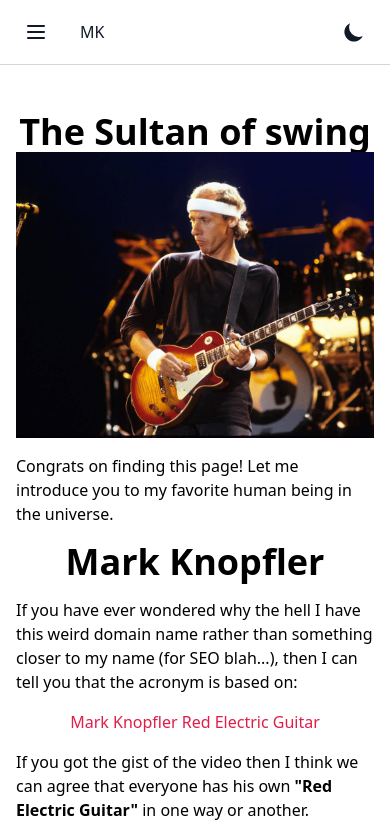
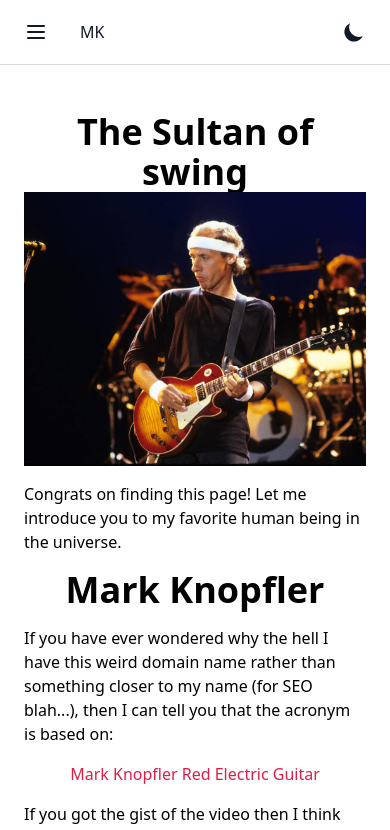
Before and after one commit to omaralsoudanii/mkreg.dev, a Next.js app: page /mk in a window 390 px wide. Shown: the top 830 px of the page. Built offline with nearby package versions, Linux system fonts and the light colour scheme; no server answers; what @tailwindcss/typography, tailwindcss-line-clamp would draw is missing.

Commit message:
prose sizes

```diff
--- a/src/components/Container/index.tsx
+++ b/src/components/Container/index.tsx
@@ -1,10 +1,10 @@
 export function Container({ children }) {
   return (
-    <article className="flex flex-col items-start justify-center w-full max-w-2xl mx-auto mb-20 lg:max-w-3xl">
-      <div
-        id="skip"
-        className="w-full !max-w-none mx-auto prose dark:prose-dark  lg:prose-lg"
-      >
+    <article
+      id="skip"
+      className="flex flex-col items-start justify-center w-full max-w-2xl mx-auto mb-20 lg:max-w-3xl"
+    >
+      <div className="prose sm:prose dark:prose-dark w-full mx-auto lg:prose lg:prose-lg  !max-w-none">
         {children}
       </div>
     </article>
--- a/src/components/Layouts/index.tsx
+++ b/src/components/Layouts/index.tsx
@@ -5,7 +5,7 @@ export function Main({ children }) {
   return (
     <div className="bg-light dark:bg-dark">
       <Header />
-      <main className="flex flex-col px-4 lg:px-0 justify-center bg-light dark:bg-dark">
+      <main className="flex flex-col justify-center px-6 bg-light dark:bg-dark">
         {children}
         <Footer />
       </main>
--- a/src/components/Seo/index.tsx
+++ b/src/components/Seo/index.tsx
@@ -82,7 +82,6 @@ export default function Seo({ data }) {
       <title key="title">{meta.title}</title>
       <meta name="robots" content="follow, index" />
       <meta name="googlebot" content="index,follow" />
-      <meta content="width=device-width, initial-scale=1" name="viewport" />
       <meta property="og:url" content={canonical} />
       <link rel="canonical" href={canonical} />
 
--- a/src/lib/MDXImage.js
+++ b/src/lib/MDXImage.js
@@ -23,6 +23,9 @@ module.exports = () => (tree) => {
           src={\`${imageNode.url}\`}
           width={${dimensions.width}}
           height={${dimensions.height}}
+          sizes={\`(max-width: 640px) 66vw,(max-width: 1200px) 50vw, 100vw\`}
+          layout={\`responsive\`}
+          quality={\`75\`}
       />`
 
         // Change node type from p to div to avoid nesting error
--- a/src/pages/_app.tsx
+++ b/src/pages/_app.tsx
@@ -2,10 +2,14 @@ import '@/styles/main.css'
 import { Main } from '@/components/Layouts'
 import { ThemeProvider } from 'next-themes'
 import type { AppProps } from 'next/app'
+import Head from 'next/head'
 
 function MyApp({ Component, pageProps }: AppProps) {
   return (
     <ThemeProvider attribute="class" enableSystem={true}>
+      <Head>
+        <meta content="width=device-width, initial-scale=1" name="viewport" />
+      </Head>
       <Main>
         <Component {...pageProps} />
       </Main>
--- a/src/styles/base.css
+++ b/src/styles/base.css
@@ -1,10 +1,25 @@
 @tailwind base;
 
+@layer base {
+  :root {
+    --font-sans: ui-sans-serif, system-ui, -apple-system, BlinkMacSystemFont,
+      'Segoe UI', 'Roboto', 'Oxygen', 'Noto Sans', 'Ubuntu', 'Cantarell',
+      'Fira Sans', 'Droid Sans', 'Helvetica Neue', sans-serif,
+      'Apple Color Emoji', 'Segoe UI Emoji', 'Segoe UI Symbol';
+    --font-mono: 'JetBrains Mono', 'IBM Plex Mono', 'Fira Code', 'Menlo',
+      'DejaVu Sans Mono', 'Bitstream Vera Sans Mono', 'ui-monospace',
+      'SFMono-Regular', 'Menlo', 'Monaco', 'Consolas', 'Liberation Mono',
+      'Courier New', 'monospace';
+  }
+
   html {
+    @apply antialiased;
     font-size: 1em;
     line-height: 1.5;
+  }
+
+  body {
     text-rendering: optimizeLegibility;
-
   }
 
   #__next {
@@ -24,3 +39,4 @@ summary,
   textarea {
     touch-action: manipulation;
   }
+}
--- a/src/styles/syntax.css
+++ b/src/styles/syntax.css
@@ -1,6 +1,6 @@
 @layer utilities {
   .remark-code-title {
-    @apply px-5 py-3 font-mono text-sm font-bold text-gray-200 bg-gray-700 rounded-t;
+    @apply px-5 py-3 text-sm font-bold text-gray-200 bg-gray-700 rounded-t;
   }
 
   .remark-code-title + pre {
--- a/tailwind.config.js
+++ b/tailwind.config.js
@@ -2,7 +2,7 @@ const plugin = require('tailwindcss/plugin')
 const colors = require('tailwindcss/colors')
 module.exports = {
   mode: 'jit',
-  purge: ['./src/**/*.{ts,tsx,js}'],
+  purge: ['./src/pages/**/*.{ts,tsx}', './src/components/**/*.{ts,tsx}'],
   darkMode: 'class', // 'media' or 'class'
   theme: {
     lineClamp: {
@@ -19,41 +19,8 @@ module.exports = {
         14: '3.5rem',
       },
       fontFamily: {
-        mono: [
-          'JetBrains Mono',
-          'IBM Plex Mono',
-          'Fira Code',
-          'Menlo',
-          'DejaVu Sans Mono',
-          'Bitstream Vera Sans Mono',
-          'ui-monospace',
-          'SFMono-Regular',
-          'Menlo',
-          'Monaco',
-          'Consolas',
-          'Liberation Mono',
-          'Courier New',
-          'monospace',
-        ],
-        sans: [
-          'system-ui',
-          '-apple-system',
-          'BlinkMacSystemFont',
-          '"Segoe UI"',
-          'Roboto',
-          'Inter',
-          'Arial',
-          '"Noto Sans"',
-          '"Ubuntu"',
-          '"Fira Sans"',
-          '"Droid Sans"',
-          '"Oxygen"',
-          '"Helvetica Neue"',
-          'sans-serif',
-          '"Apple Color Emoji"',
-          '"Segoe UI Emoji"',
-          '"Segoe UI Symbol"',
-        ],
+        mono: 'var(--font-mono)',
+        sans: 'var(--font-sans)',
       },
       boxShadow: {
         white: '0px 2px 0px #fff',
@@ -63,9 +30,6 @@ module.exports = {
       },
       colors: {
         rose: colors.rose,
-        gray: {
-          700: '#333333',
-        },
         // dark: 'rgb(13, 17, 23)',
         dark: 'rgb(22, 27, 34)',
         light: '#fff',
```
Lines whose indentation alone changed are shown as unchanged.
